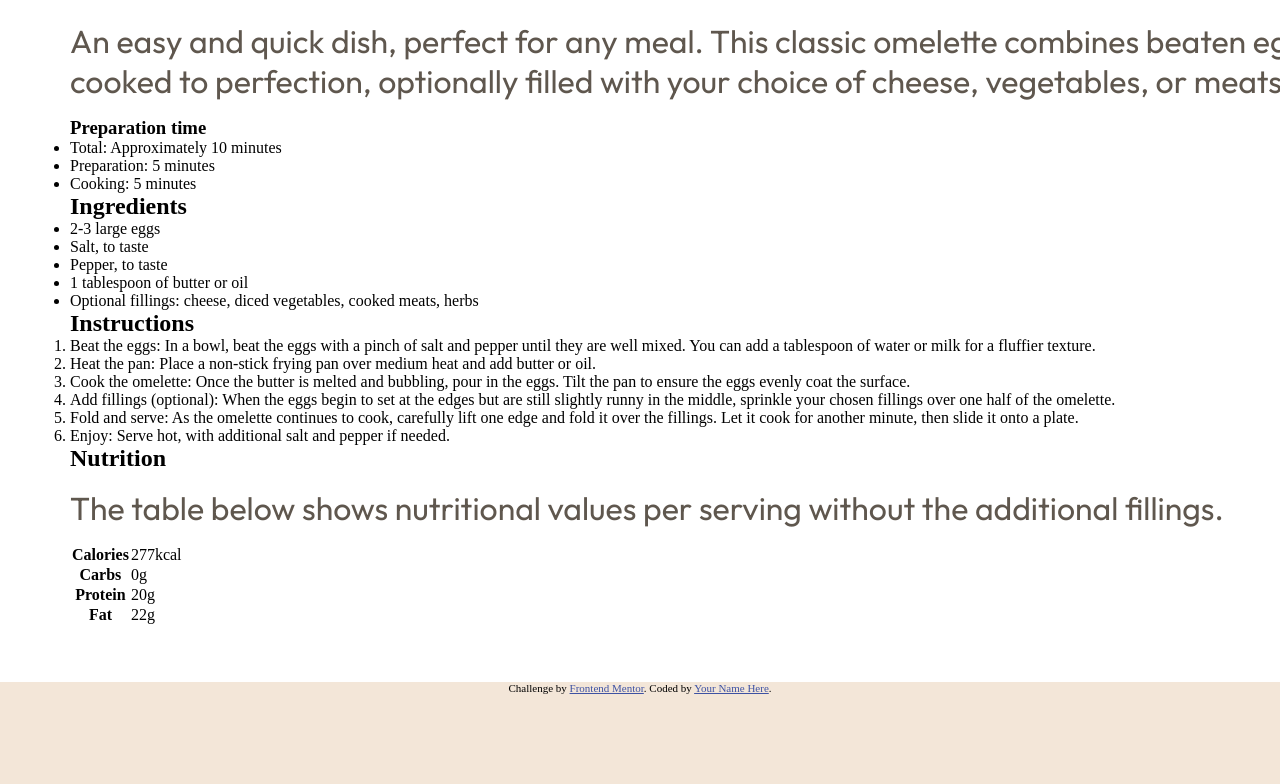
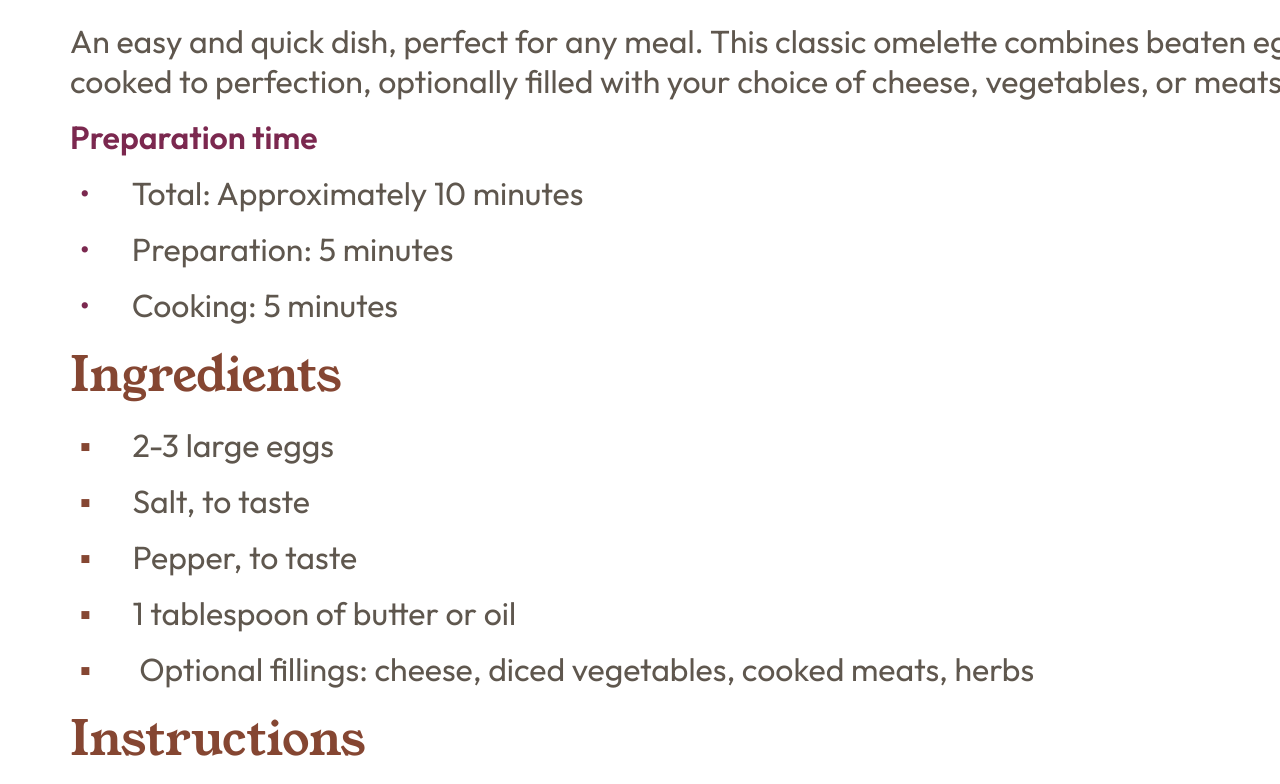
Before and after one commit to vitchet/fm-recipepagemain, a plain HTML site: page index.html in a window 1280 px wide. Shown: the part 916-1700 px from the top of the page. Before the commit the page ends 1610 px from the top, so only its background shows below. Drawn offline with Linux system fonts and the light colour scheme.

Commit message:
Added header and list styling.

```diff
--- a/css/style.css
+++ b/css/style.css
@@ -57,9 +57,44 @@ h1 {
     font-weight: 400;
 }
 
-p {
+h2 {
+    margin: 1rem 0;
+    color: var(--nutmeg-color);
+    font-family: "Young Serif", serif;
+    font-size: 3rem;
+    font-weight: 400;
+}
+
+h3 {
+    margin: 1rem 0;
+    color: var(--dark-raspberry-color);
+    font-family: Outfit, "sans-serif";
+    font-size: 2rem;
+    font-weight: 600;
+}
+
+li {
+    list-style-type: none;
+    padding-left: 0.3em;
+}
+
+li, p, th {
     margin: 1rem 0;
     color: var(--wenge-brown-color);
     font-family: Outfit, "sans-serif";
     font-size: 2rem;
 }
+
+li::before {
+    padding-right: 1.3em;
+}
+
+article li::before {
+    content: "▪";
+    color: var(--nutmeg-color);
+}
+
+header li::before {
+    content: "•";
+    color: var(--dark-raspberry-color);
+}
```
